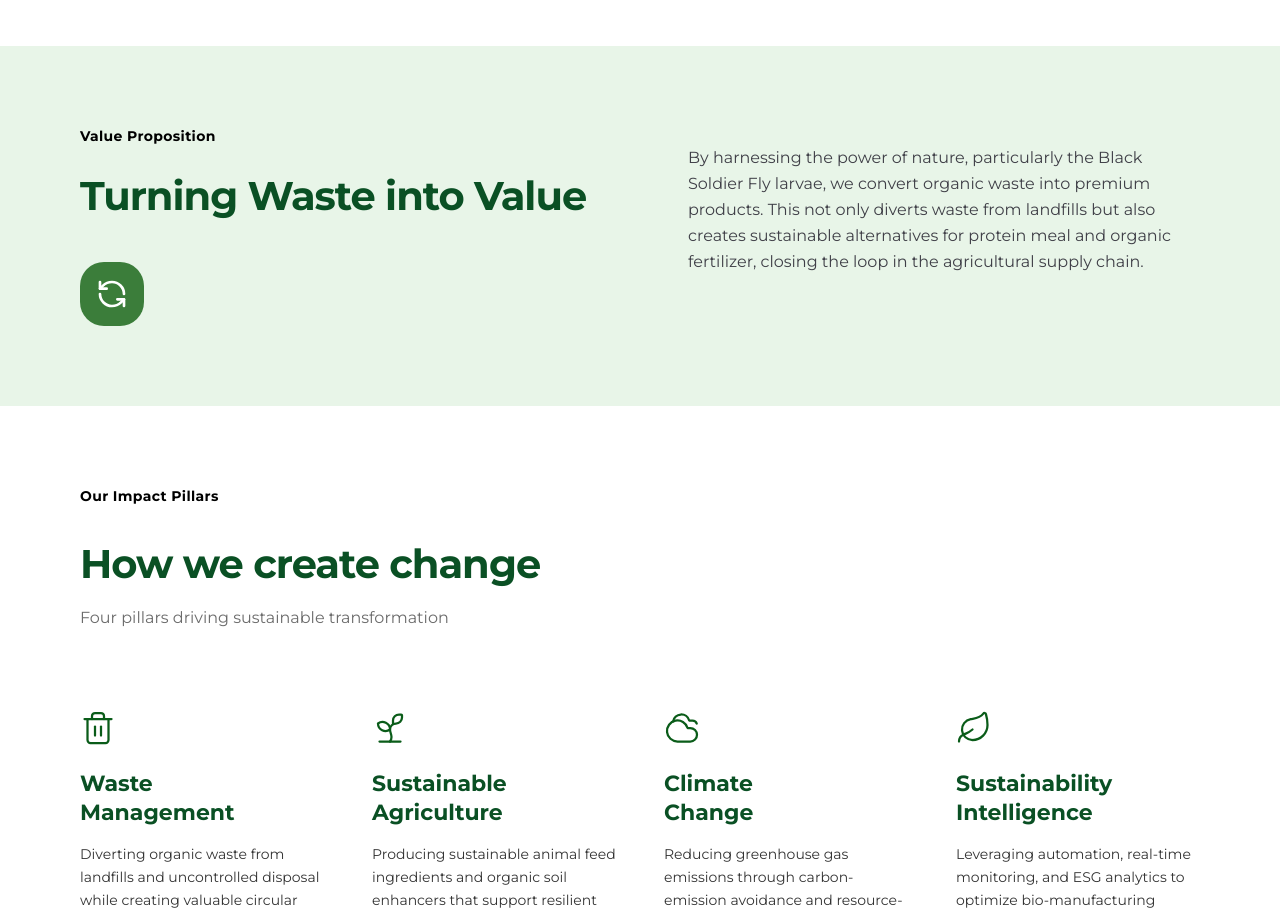
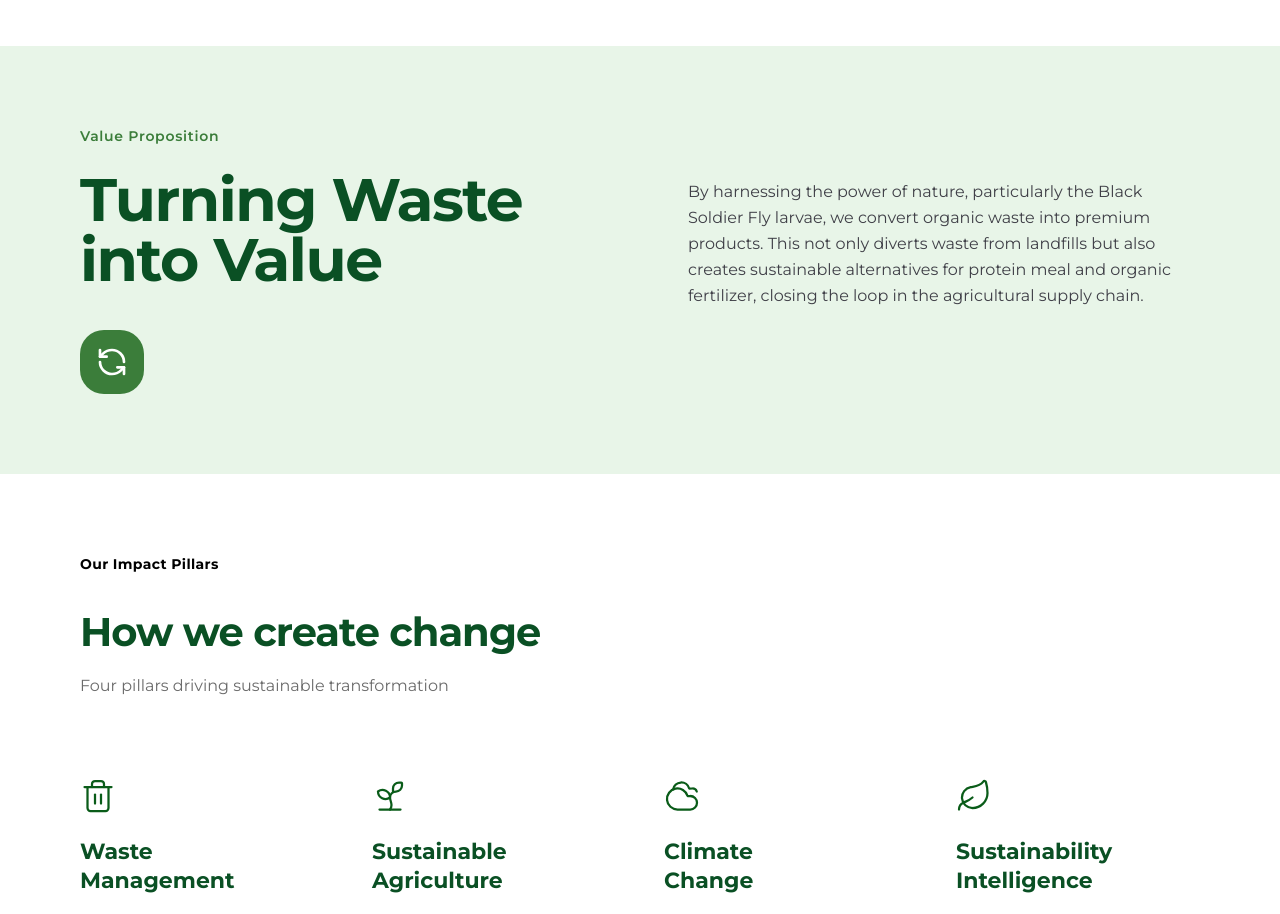
Before and after one commit to heropaulexy79/cirubio, a Next.js app: page / in a window 1280 px wide. Shown: the part 1760-2674 px from the top of the page. Built offline with nearby package versions, Linux system fonts and the light colour scheme.

Commit message:
new changhes

```diff
--- a/src/components/sections/waste-value-section.tsx
+++ b/src/components/sections/waste-value-section.tsx
@@ -16,10 +16,10 @@ export function WasteValueSection() {
             transition={{ duration: 0.6 }}
             className="flex flex-col gap-6"
           >
-            <span className="text-sm font-bold tracking-wide text-[#000]">
+            <span className="text-sm font-semibold tracking-wider text-primary">
               Value Proposition
             </span>
-            <h2 className="text-2xl md:text-[32px] lg:text-[40px] font-bold tracking-tight text-primary-dark leading-[1.3]">
+            <h2 className="text-4xl font-bold tracking-tight text-primary-dark md:text-5xl lg:text-6xl">
               Turning Waste into Value
             </h2>
             <div className="mt-4 flex h-16 w-16 items-center justify-center rounded-2xl bg-primary text-white">
```
